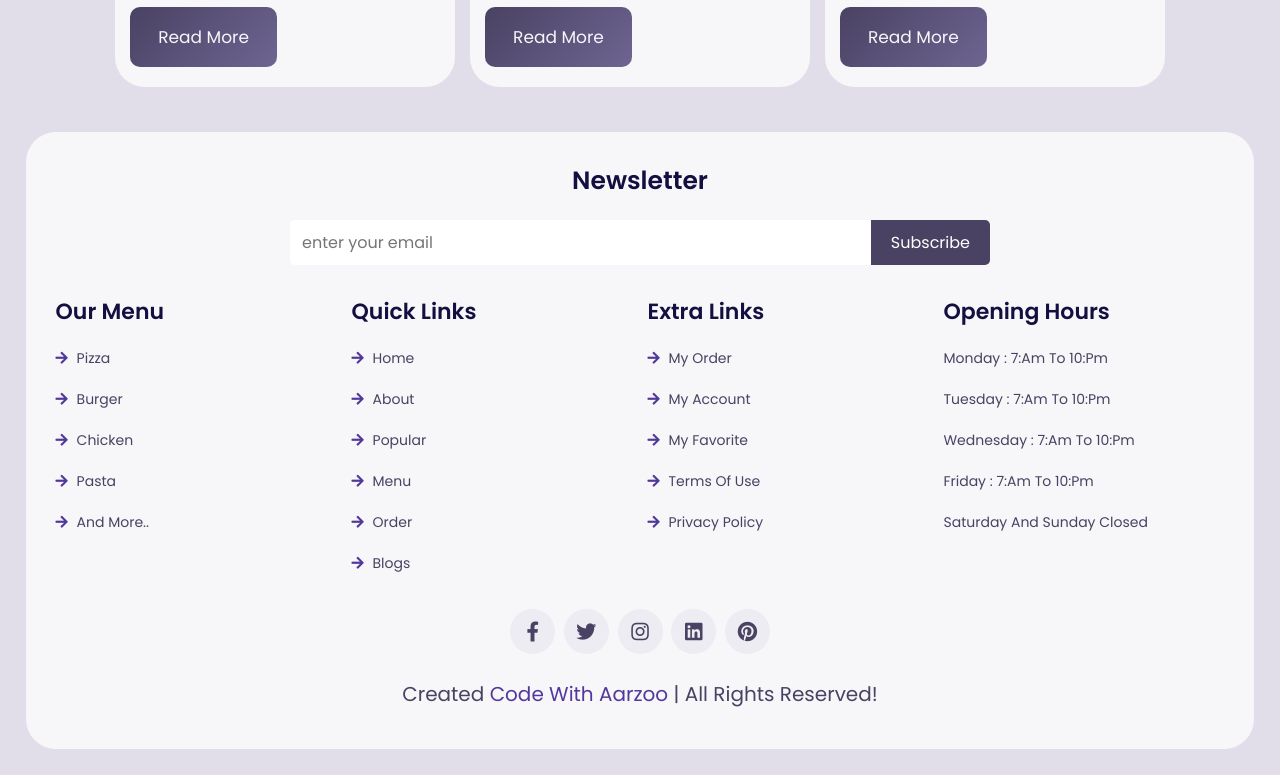
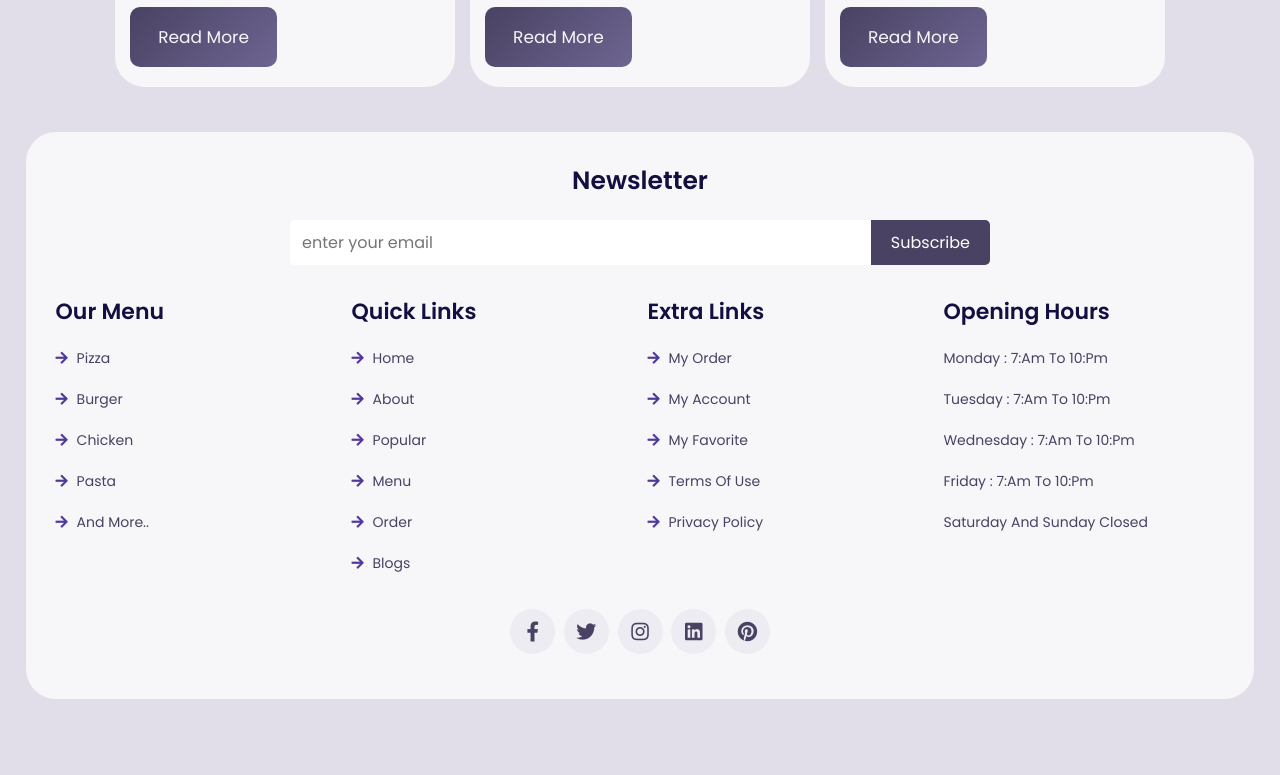
Before and after one commit to israa252/Cafe-Website, a plain HTML site: page index.html in a window 1280 px wide. Shown: the part 5701-6476 px from the top of the page. After the commit the page ends 6426 px from the top, so only its background shows below. Drawn offline with nearby package versions, Linux system fonts and the light colour scheme; a script that the page names is missing.

Commit message:
Update index.html

```diff
--- a/index.html
+++ b/index.html
@@ -774,8 +774,6 @@
                 <a href="#" class="fab fa-linkedin"></a>
                 <a href="#" class="fab fa-pinterest"></a>
             </div>
-
-            <div class="credit"> created <span>Code with Aarzoo</span> | all rights reserved!</div>
         </div>
 
     </section>
```
